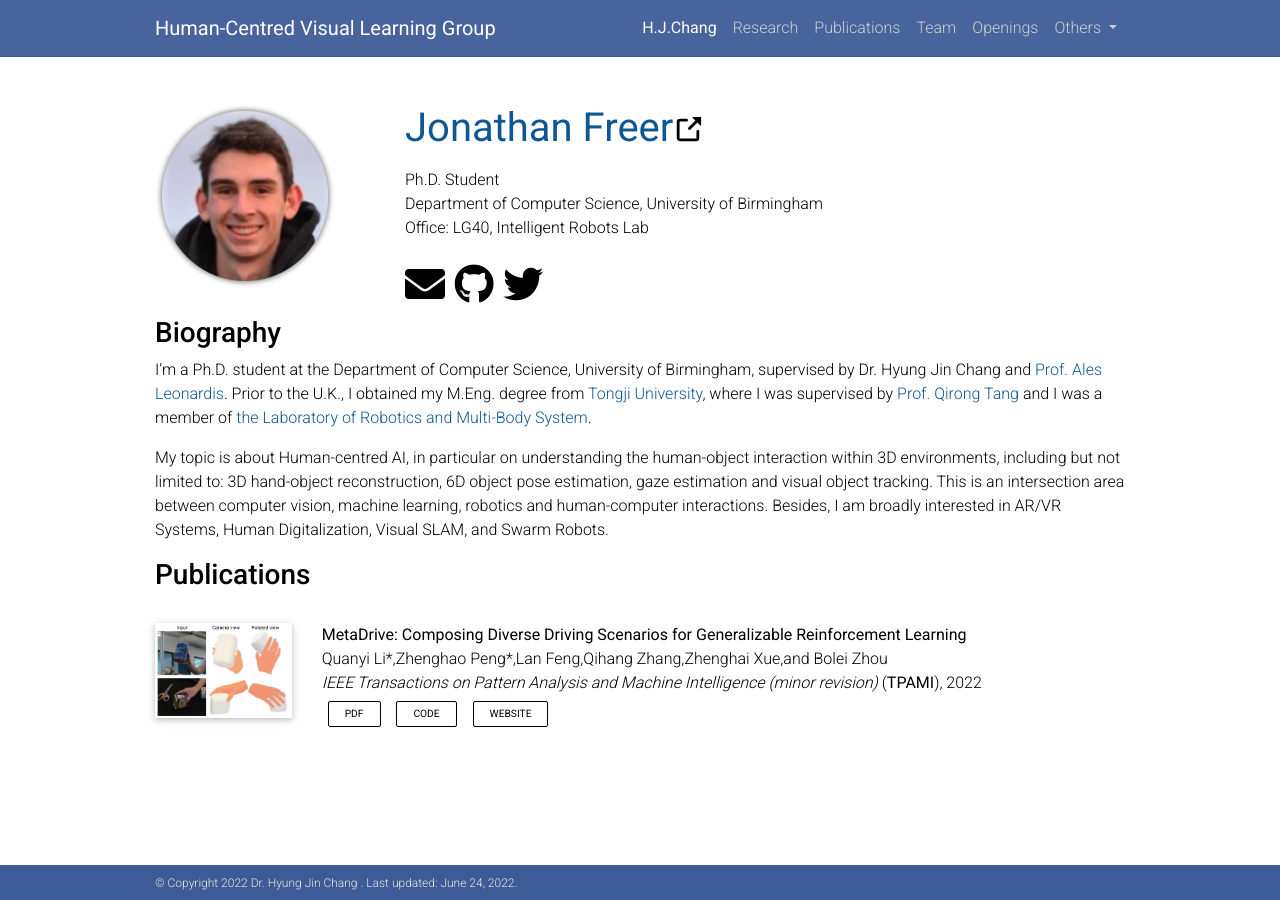
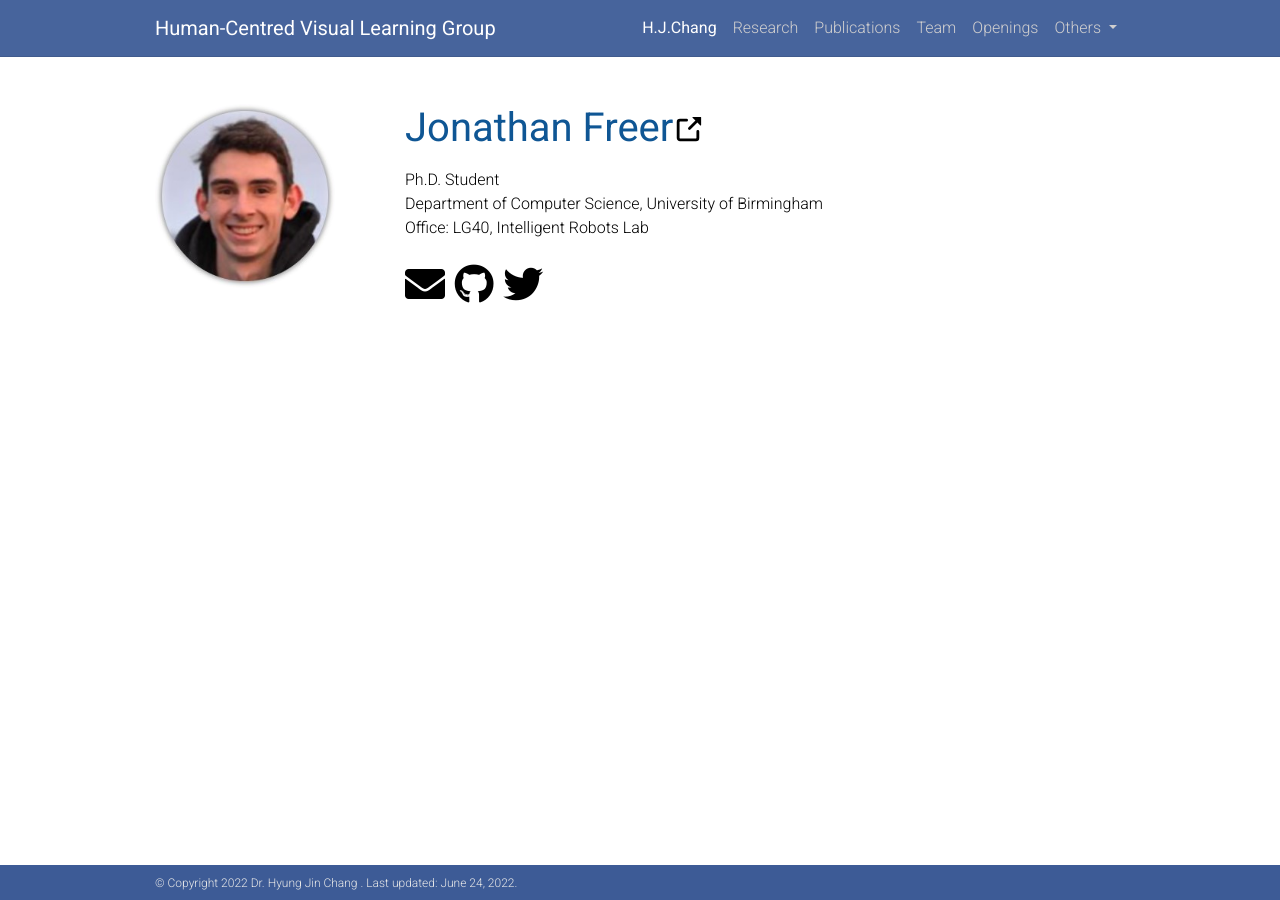
Before and after one commit to cvlab-uob/cvlab-uob.github.io, a Jekyll site: the page built from _pages/personal_page/Jonathan.md, in a window 1280 px wide. Built offline with Jekyll 4.4.1, drawn with Linux system fonts in a browser that asks for light colours; nearby versions of some CDN libraries; comment, search, counter and statistics services are not loaded; a style sheet for code colours, icons or effects is not loaded.

Commit message:
Update Jonathan.md

```diff
--- a/_pages/personal_page/Jonathan.md
+++ b/_pages/personal_page/Jonathan.md
@@ -17,11 +17,11 @@ title: Jonathan
             <div class="desc float-left">
             <div class="social">
                 <div class="contact-icons">
-                <a href="mailto:ZXZ064@student.bham.ac.uk"><i class="fas fa-envelope"></i></a>
+                <a href=""><i class="fas fa-envelope"></i></a>
                 <!-- <a href="assets/pdf/cv.pdf"><i class="ai ai-cv"></i></a> -->
-                <a href="https://scholar.google.co.uk/citations?hl=zh-CN&user=B1mu6ugAAAAJ" target="_blank" title="Google Scholar"><i class="ai ai-google-scholar"></i></a>
-                <a href="https://github.com/ZhongqunZHANG" target="_blank" title="GitHub"><i class="fab fa-github"></i></a>
-                <a href="https://twitter.com/Zhongqun_ZHANG" target="_blank" title="Twitter"><i class="fab fa-twitter"></i></a>
+                <a href="" target="_blank" title="Google Scholar"><i class="ai ai-google-scholar"></i></a>
+                <a href="" target="_blank" title="GitHub"><i class="fab fa-github"></i></a>
+                <a href="" target="_blank" title="Twitter"><i class="fab fa-twitter"></i></a>
                 <!-- <a href="https://www.linkedin.com/in/zhenanf" target="_blank" title="LinkedIn"><i class="fab fa-linkedin"></i></a> -->
                 </div>
                 </div>
@@ -30,16 +30,16 @@ title: Jonathan
     </div>
 </section>
 
-### **Biography**
+<!-- ### **Biography**
 
 I'm a Ph.D. student at the Department of Computer Science, University of Birmingham, supervised by Dr. Hyung Jin Chang and [Prof. Ales Leonardis](https://www.cs.bham.ac.uk/~leonarda/). Prior to the U.K., I obtained my M.Eng. degree from [Tongji University](https://www.tongji.edu.cn/), where I was supervised by [Prof. Qirong Tang](http://robotics-tongji.org/members/qtang) and I was a member of [the Laboratory of Robotics and Multi-Body System](http://robotics-tongji.org/).
 
-My topic is about Human-centred AI, in particular on understanding the human-object interaction within 3D environments, including but not limited to: 3D hand-object reconstruction, 6D object pose estimation, gaze estimation and visual object tracking. This is an intersection area between computer vision, machine learning, robotics and human-computer interactions. Besides, I am broadly interested in AR/VR Systems, Human Digitalization, Visual SLAM, and Swarm Robots.
+My topic is about Human-centred AI, in particular on understanding the human-object interaction within 3D environments, including but not limited to: 3D hand-object reconstruction, 6D object pose estimation, gaze estimation and visual object tracking. This is an intersection area between computer vision, machine learning, robotics and human-computer interactions. Besides, I am broadly interested in AR/VR Systems, Human Digitalization, Visual SLAM, and Swarm Robots. -->
 
 <!-- ### **News**
 - [05/2021] I will be serving as one of the Technical Committee for [Visual Object Tracking (VOT) Challenge](https://www.votchallenge.net/vot2021/index.html) at ICCV 2021 -->
 
-### **Publications**
+<!-- ### **Publications**
 
 <section>
     <div class="publications">
@@ -67,4 +67,4 @@ My topic is about Human-centred AI, in particular on understanding the human-obj
             </li>
         </ol>
     </div>
-</section>
+</section> -->
```
